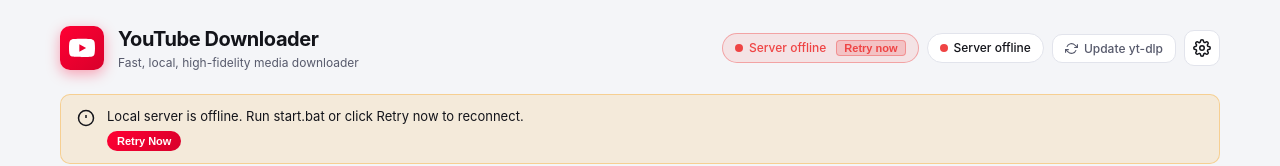
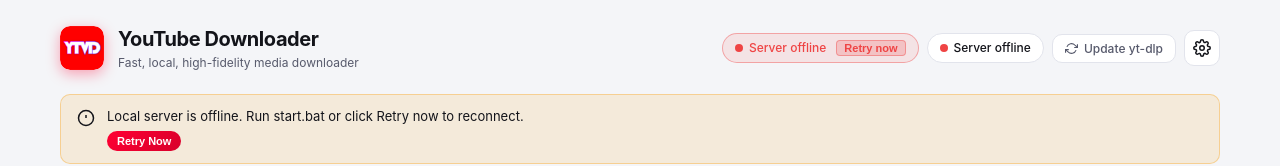
Before and after one commit to Tproplay/Youtube-Video-Downloader, a website: page public/index.html in a window 1280 px wide. Shown: the top 166 px of the page. Drawn offline with Linux system fonts and the light colour scheme; no server answers.

Commit message:
Update application and web branding with custom YTVD icon

```diff
--- a/public/index.html
+++ b/public/index.html
@@ -5,7 +5,9 @@
   <meta name="viewport" content="width=device-width, initial-scale=1.0" />
   <title>YouTube Video Downloader</title>
   <link rel="stylesheet" href="style.css" />
+  <link rel="icon" type="image/png" href="icon.png" />
   <link rel="icon" type="image/x-icon" href="favicon.ico" />
+  <link rel="apple-touch-icon" href="icon.png" />
 </head>
 <body>
   <!-- Toast Container -->
@@ -16,9 +18,7 @@
     <header class="app-header">
       <div class="header-brand">
         <div class="brand-icon" aria-hidden="true">
-          <svg viewBox="0 0 24 24" width="26" height="26" fill="currentColor">
-            <path d="M23.498 6.186a3.016 3.016 0 0 0-2.122-2.136C19.505 3.545 12 3.545 12 3.545s-7.505 0-9.377.505A3.017 3.017 0 0 0 .502 6.186C0 8.07 0 12 0 12s0 3.93.502 5.814a3.016 3.016 0 0 0 2.122 2.136c1.871.505 9.376.505 9.376.505s7.505 0 9.377-.505a3.015 3.015 0 0 0 2.122-2.136C24 15.93 24 12 24 12s0-3.93-.502-5.814zM9.545 15.568V8.432L15.818 12l-6.273 3.568z"/>
-          </svg>
+          <img src="icon.png" alt="YTVD Logo" class="brand-icon-img" width="44" height="44" />
         </div>
         <div class="brand-info">
           <h1>YouTube Downloader</h1>
--- a/public/style.css
+++ b/public/style.css
@@ -171,13 +171,20 @@ body {
   width: 44px;
   height: 44px;
   border-radius: var(--radius-md);
-  background: var(--primary-gradient);
   display: flex;
   align-items: center;
   justify-content: center;
-  color: #fff;
   box-shadow: 0 4px 14px rgba(255, 0, 51, 0.35);
   flex-shrink: 0;
+  overflow: hidden;
+}
+
+.brand-icon-img {
+  width: 100%;
+  height: 100%;
+  object-fit: contain;
+  display: block;
+  border-radius: inherit;
 }
 
 .brand-info h1 {
```
Also changed, not shown: README.md, assets/app.ico, assets/app.png, assets/icon-source.png (added), public/favicon.ico, public/icon.png (added), 1 other file.
